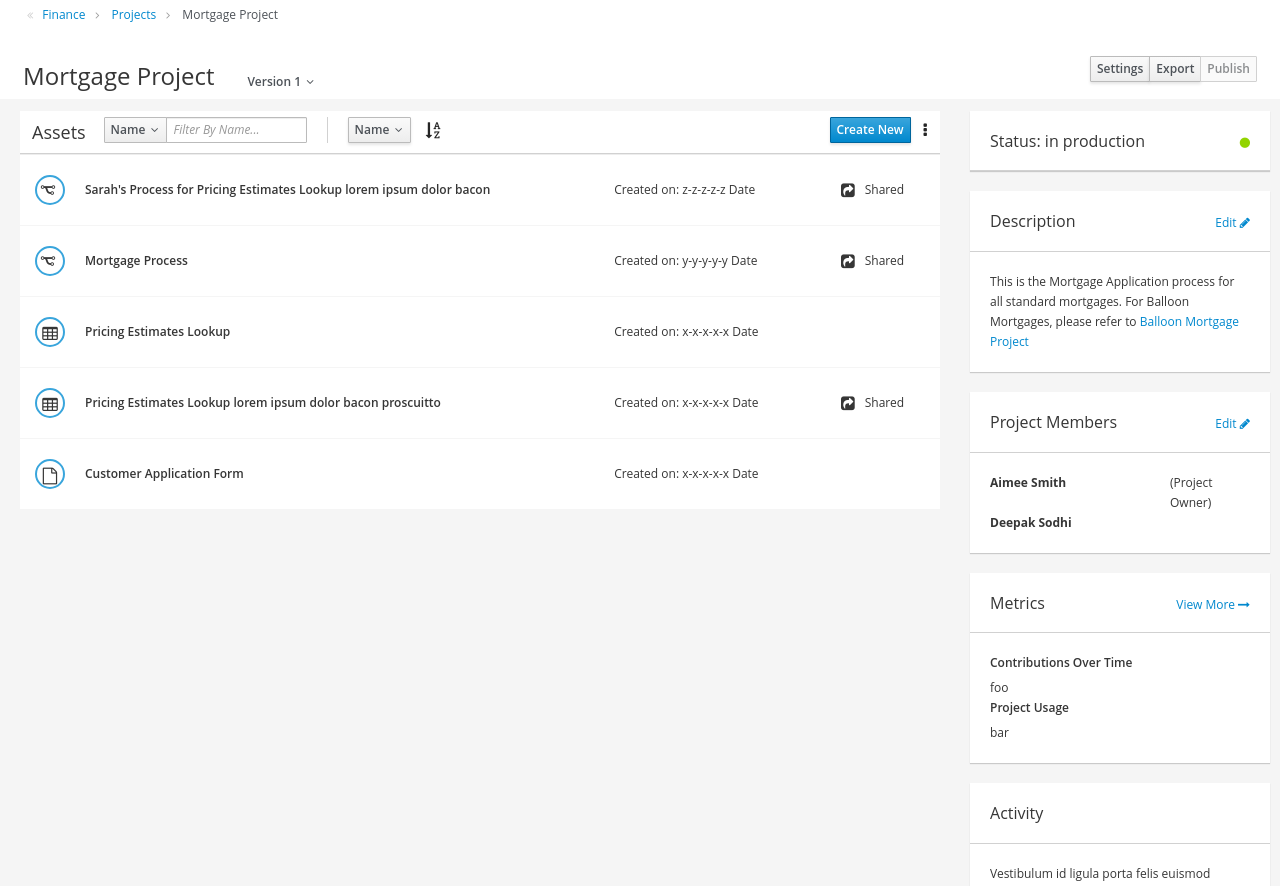
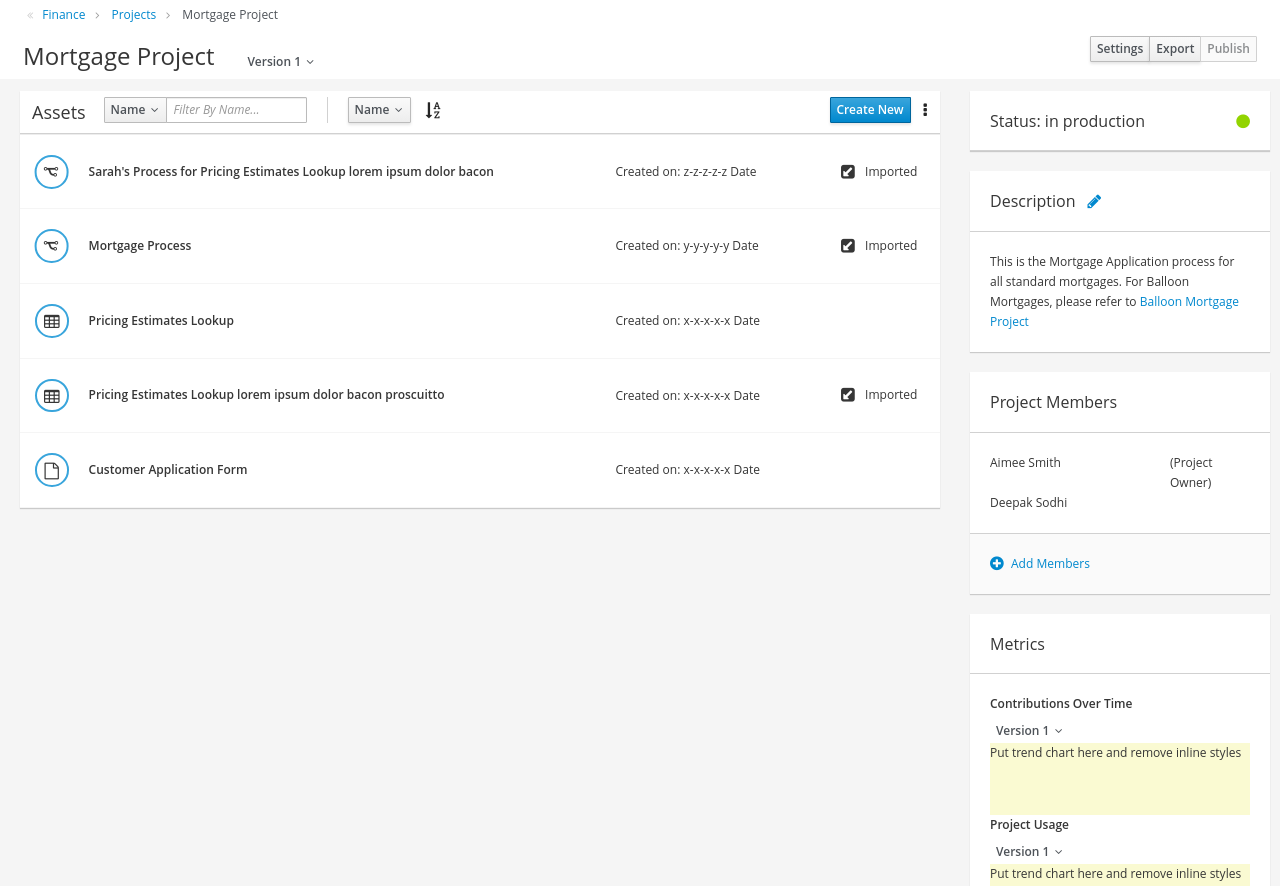
Before and after one commit to srambach/BxMS-frontend, a website: page project-populated.html in a window 1280 px wide. Shown: the part 65-951 px from the top of the page. Drawn offline with nearby package versions, Linux system fonts and the light colour scheme; a web font is replaced by a local one.

Commit message:
Fixes list view and actions in sidebar cards

```diff
--- a/less/styles.less
+++ b/less/styles.less
@@ -145,6 +145,7 @@ html {
   }
 .breadcrumb-bxms {
   background-color: @color-pf-white;
+  margin-bottom: 0;
 }
 
 // Toolbars
@@ -166,9 +167,9 @@ html {
   margin-right: 1em;
 }
 //BxMS toolbar has other items on the right
-//.toolbar-right-bxms {
-//  float:right;
-//}
+.toolbar-right-bxms {
+  float:right;
+}
 .toolbar-element-bxms {
   display: inline-block;
   margin-top: auto;
@@ -232,15 +233,29 @@ html {
 .fa-process-flow-bxms {
   transform: rotate(90deg);
 }
+// Add this to the .fa-external-link-suqare icon to make the process-flow icon
+.fa-imported-bxms {
+  transform: rotate(180deg);
+}
 
 // A link to the right side of a card's title
 .card-title-link-bxms {
-  float:right;
+  margin-left: .5em;
+}
+.card-pf-heading-link-bxms {
+  padding: 20px 0;
+}
+.card-pf-body {
+  margin: auto;
+}
+.card-pf-footer {
+  padding-bottom: 20px;
 }
 
 //Change default dl to have a left justified dd
 .name-list-bxms dt {
   text-align: left;
+  font-weight:normal;
 }
 
 // Adds a checkbox icon before
@@ -260,6 +275,7 @@ html {
   }
 }
 
+// Adjust width of list-view items to make more space for the description and heading
 @media (min-width: @screen-md-min) {
   .list-view-pf-description {
     width: 90%;
@@ -280,3 +296,10 @@ html {
     width: calc(~'30% - 20px'); // IE9 fallback
   }
 }
+//selector length needed to override specificity
+// Adjust size of the circle so that the icon fits nicely
+.list-view-pf-left .fa.list-view-pf-icon-sm {
+  height: 2em;
+  line-height: 2em;
+  width: 2em;
+}
--- a/project-populated.html
+++ b/project-populated.html
@@ -127,7 +127,7 @@
   <!-- Page content -->
   <div class="row page-content-bxms">
     <div class="col-md-8 col-lg-9">
-
+<div class="main-content-bxms">
       <!-- data toolbar on top of content -->
       <div class="toolbar-pf">
         <form class="toolbar-pf-actions">
@@ -213,8 +213,8 @@
 
               <div class="list-view-pf-additional-info">
                 <div class="list-view-pf-additional-info-item">
-                  <span class="fa fa-share-square"></span>
-                  Shared
+                  <span class="fa fa-external-link-square fa-imported-bxms"></span>
+                  Imported
                 </div>
               </div>
             </div>
@@ -238,8 +238,8 @@
               </div>
               <div class="list-view-pf-additional-info">
                 <div class="list-view-pf-additional-info-item">
-                  <span class="fa fa-share-square"></span>
-                  Shared
+                  <span class="fa fa-external-link-square fa-imported-bxms"></span>
+                  Imported
                 </div>
               </div>
             </div>
@@ -263,7 +263,7 @@
               <div class="list-view-pf-additional-info">
                 <!--<div class="list-view-pf-additional-info-item">-->
                   <!--<span class="fa fa-share-square"></span>-->
-                  <!--Shared-->
+                  <!--Imported-->
                 <!--</div>-->
               </div>
             </div>
@@ -286,8 +286,8 @@
               </div>
               <div class="list-view-pf-additional-info">
                 <div class="list-view-pf-additional-info-item">
-                  <span class="fa fa-share-square"></span>
-                  Shared
+                  <span class="fa fa-external-link-square fa-imported-bxms"></span>
+                  Imported
                 </div>
               </div>
             </div>
@@ -315,18 +315,18 @@
         </div>
       </div><!-- list group for asset list -->
 
-
+</div>
   </div><!-- left content column -->
 
     <div class="col-md-4 col-lg-3"><!-- right column content -->
       <!-- status card -->
       <div class="card-pf">
         <div class="card-pf-heading">
-          <a class="card-title-link-bxms">
-            <span class="fa fa-circle status-ok-bxms"></span>
-          </a>
           <h2 class="card-pf-title">
             Status: in production</a>
+            <a class="card-title-link-bxms pull-right">
+              <span class="fa fa-circle status-ok-bxms"></span>
+            </a>
           </h2>
         </div>
       </div><!-- card-pf -->
@@ -334,12 +334,11 @@
       <!-- description card -->
       <div class="card-pf">
         <div class="card-pf-heading">
-          <a class="card-title-link-bxms">
-            <span class="">Edit</span>
-            <span class="fa fa-pencil"></span>
-          </a>
           <h2 class="card-pf-title">
             Description
+            <a class="card-title-link-bxms">
+              <span class="fa fa-pencil"></span>
+            </a>
           </h2>
         </div>
         <div class="card-pf-body">
@@ -351,10 +350,6 @@
       <!-- Project Members card -->
       <div class="card-pf">
         <div class="card-pf-heading">
-          <a class="card-title-link-bxms">
-            <span class="">Edit</span>
-            <span class="fa fa-pencil"></span>
-          </a>
           <h2 class="card-pf-title">
             Project Members
           </h2>
@@ -365,27 +360,55 @@
             <dt>Deepak Sodhi</dt><dd></dd>
           </dl>
         </div><!-- card-pf-body -->
+        <div class="card-pf-footer" style="">
+          <a href="#" class="card-pf-link-with-icon">
+            <span class="fa fa-plus-circle"></span>Add Members
+          </a>
+        </div><!-- card-pf-footer -->
       </div><!-- card-pf -->
 
       <!-- Project Metrics card -->
       <div class="card-pf">
         <div class="card-pf-heading">
-          <a class="card-title-link-bxms">
-            <span class="">View More</span>
-            <span class="fa fa-long-arrow-right"></span>
-          </a>
           <h2 class="card-pf-title">
             Metrics
           </h2>
         </div>
         <div class="card-pf-body">
           <label class="label-title">Contributions Over Time</label>
-          <div>foo
+          <!-- drop down for version-->
+          <div class="input-group">
+            <button type="button" class="btn btn-default dropdown-toggle dropdown-minimal-bxms" data-toggle="dropdown"
+                    aria-haspopup="true" aria-expanded="false">Version 1 <span class="caret"></span></button>
+            <ul class="dropdown-menu">
+              <li><a href="#">Version 1</a></li>
+              <li role="separator" class="divider"></li>
+              <li><a href="#">New Version...</a></li>
+            </ul>
+          </div>
+          <div style="width: 100%; height: 6em; background-color:lightgoldenrodyellow;">Put trend chart here and remove
+            inline styles
           </div>
           <label class="label-title">Project Usage</label>
-          <div>bar
+          <!-- drop down for version-->
+          <div class="input-group">
+            <button type="button" class="btn btn-default dropdown-toggle dropdown-minimal-bxms" data-toggle="dropdown"
+                    aria-haspopup="true" aria-expanded="false">Version 1 <span class="caret"></span></button>
+            <ul class="dropdown-menu">
+              <li><a href="#">Version 1</a></li>
+              <li role="separator" class="divider"></li>
+              <li><a href="#">New Version...</a></li>
+            </ul>
+          </div>
+          <div style="width: 100%; height: 6em; background-color:lightgoldenrodyellow;">Put trend chart here and remove
+            inline styles
           </div>
         </div><!-- card-pf-body -->
+        <div class="card-pf-footer" style="">
+          <a href="#" class="card-pf-link-with-icon">
+            <span class="fa fa-external-link-square"></span>View All
+          </a>
+        </div><!-- card-pf-footer -->
       </div><!-- card-pf -->
 
       <!-- Activity card -->
```
Also changed, not shown: project-empty.html (+10 -11 lines), css/styles.css.
